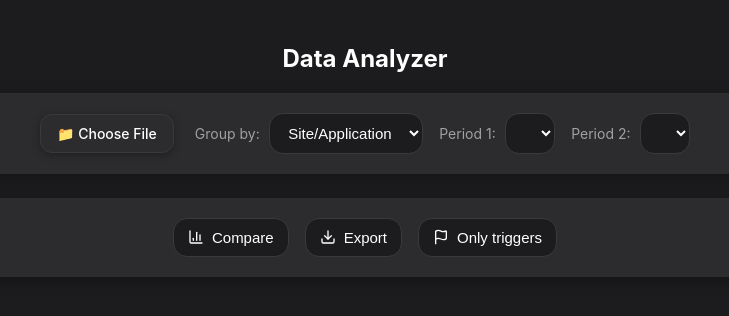
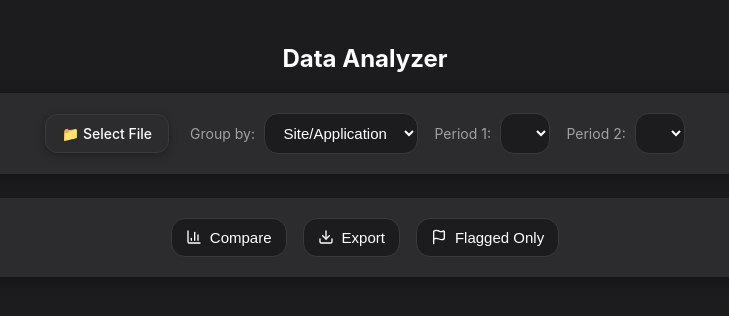
Before and after one commit to whothefusckisdaniil/revenue-drop-analyzer, a plain HTML site: page index.html in a window 1280 px wide. Shown: the full height of the page, 275-1004 px from the left. Drawn offline with nearby package versions, Linux system fonts and the light colour scheme.

Commit message:
Update index.html

```diff
--- a/index.html
+++ b/index.html
@@ -1,5 +1,5 @@
 <!DOCTYPE html>
-<html lang="ru">
+<html lang="en">
 <head>
   <meta charset="UTF-8">
   <title>Data Analyzer</title>
@@ -53,7 +53,7 @@
   <h2>Data Analyzer</h2>
 
   <div class="control-panel">
-    <label for="csvFile" class="custom-file-upload">📁 Choose File</label>
+    <label for="csvFile" class="custom-file-upload">📁 Select File</label>
     <input type="file" id="csvFile" accept=".csv">
 
     <div>
@@ -78,7 +78,7 @@
   <div class="control-panel">
     <button id="compareBtn"><i data-lucide="bar-chart-3"></i> Compare</button>
     <button id="exportBtn"><i data-lucide="download"></i> Export</button>
-    <button id="filterBtn"><i data-lucide="flag"></i> Only triggers</button>
+    <button id="filterBtn"><i data-lucide="flag"></i> Flagged Only</button>
   </div>
 
   <div style="overflow-x:auto;">
```
